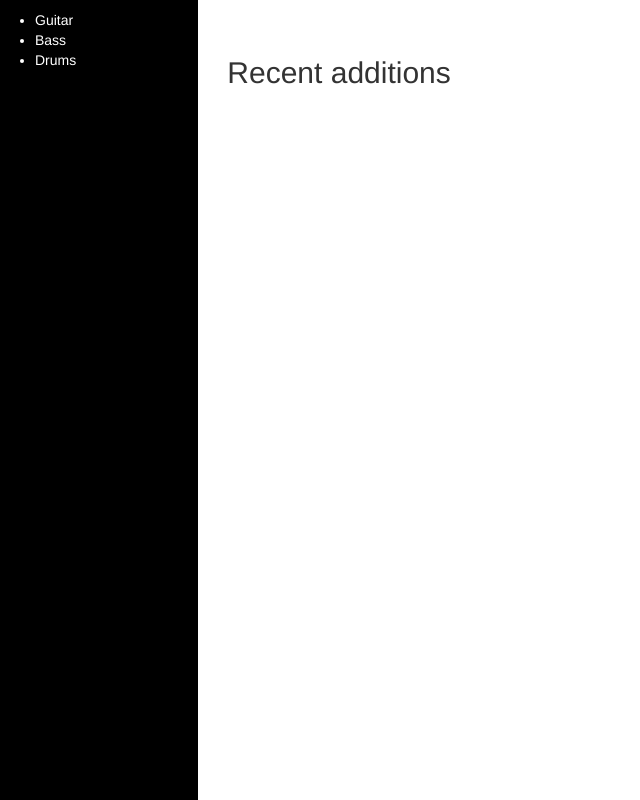
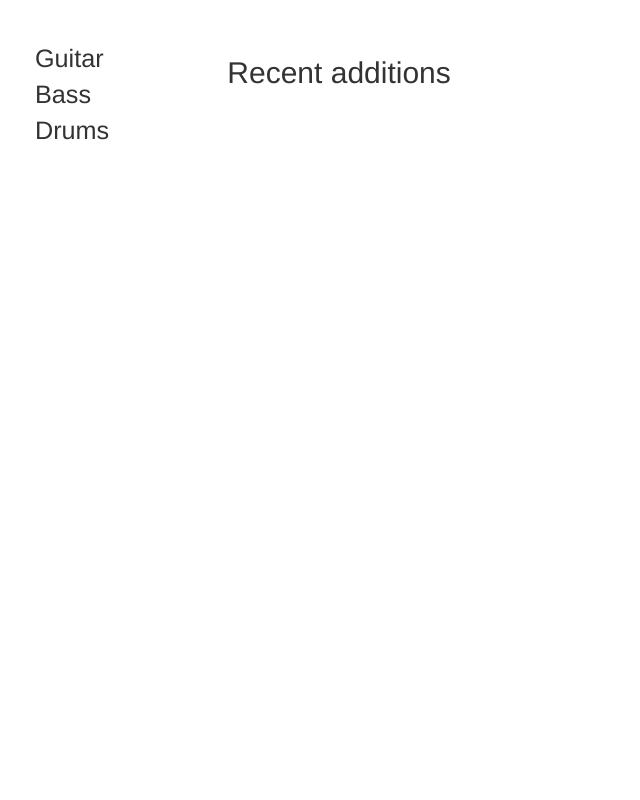
Before and after one commit to caike/MusicShop, a plain HTML site: page index.html in a window 1280 px wide. Shown: the whole page, without its empty margins (0-640 px from the left). Drawn offline with nearby package versions, Linux system fonts and the light colour scheme.

Commit message:
More design.

```diff
--- a/main.css
+++ b/main.css
@@ -1,11 +1,15 @@
 .sidebar {
   position: fixed;
-  top: 0;
+  top: 30px;
   bottom: 0;
   display: block;
-  background: black;
-  color: white;
+  background: white;
+  font-size: 1.8em;
   padding: 10px;
+}
+
+.sidebar ul {
+  list-style-type: none;
 }
 
 .main {
```
